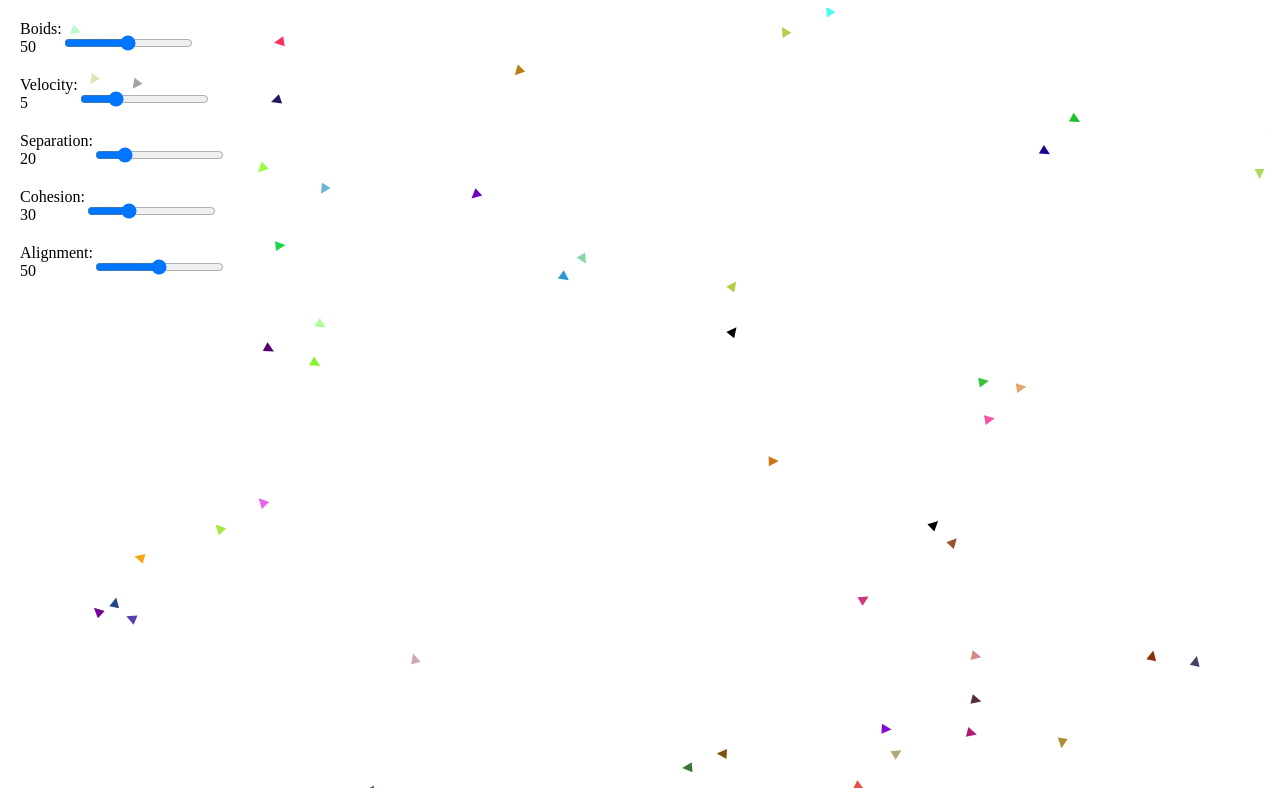
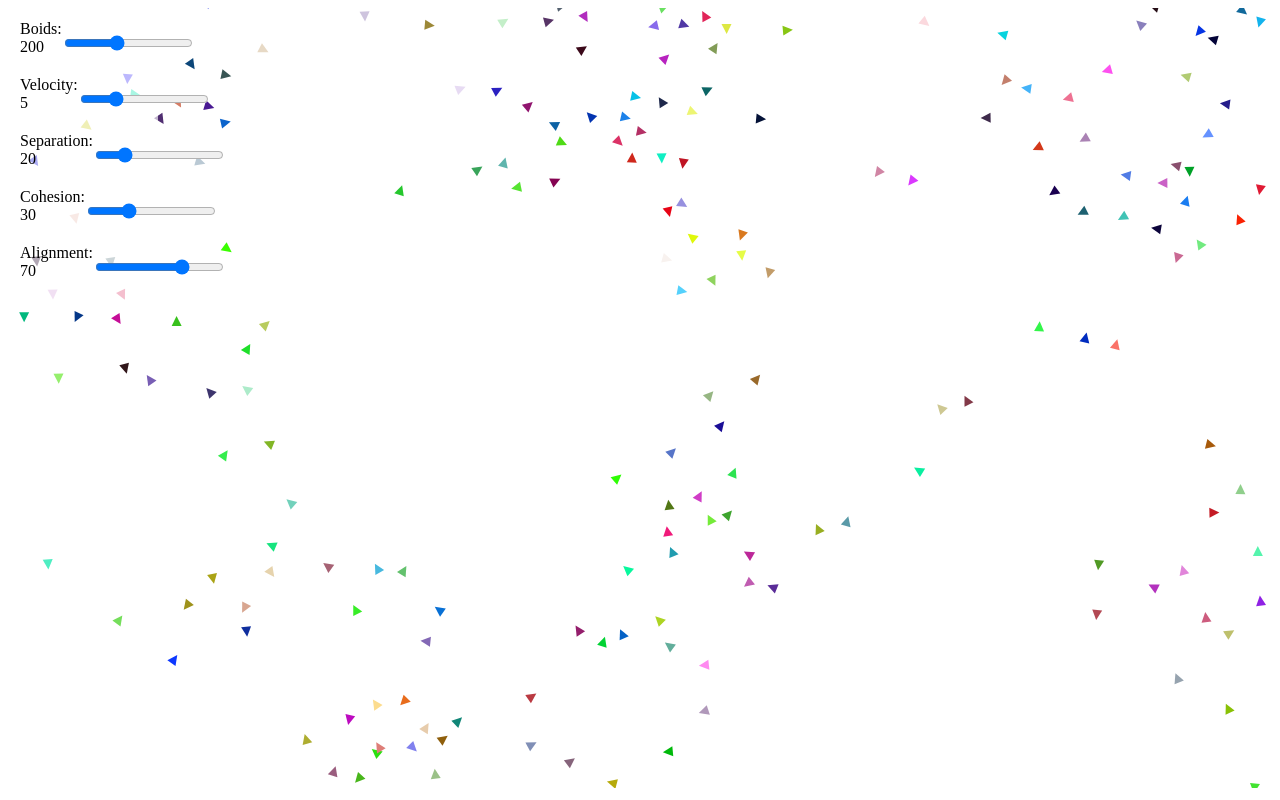
Before and after one commit to uvmain/jsboids, a Nuxt app: page / in a window 1280 px wide. Built offline with nearby package versions, Linux system fonts and the light colour scheme.

Commit message:
better types, add getRandomColor()

```diff
--- a/components/Boids.vue
+++ b/components/Boids.vue
@@ -1,22 +1,21 @@
 <script setup lang="ts">
 
-const numberOfBoids = ref(50)
+const numberOfBoids = ref(200)
 const globalVelocity = ref(5.0)
 const globalSeparation = ref(20.0)
 const globalCohesion = ref(30.0)
-const globalAlignment = ref(50.0)
+const globalAlignment = ref(70.0)
+
+type Boid = { x: number, y: number, dx: number, dy: number, c: string }
 
 let canvas: HTMLCanvasElement
-let ctx: any = null
-let boids: any[] = []
-
-type Boid = { x: number, y: number, dx: number, dy: number, c: string }
+let ctx: CanvasRenderingContext2D
+let boids: Boid[] = []
 
 onMounted(() => {
   // Initialize canvas and context
   canvas = document.getElementById('boidsCanvas') as HTMLCanvasElement;
-  console.log(`canvas: ${canvas}`)
-  ctx = canvas.getContext('2d');
+  ctx = canvas.getContext('2d') as CanvasRenderingContext2D;
 
   // Set canvas size to match the document's client width
   canvas.width = document.documentElement.clientWidth - 20;
@@ -39,12 +38,21 @@ onMounted(() => {
   window.removeEventListener('resize', handleResize);
 })
 
+function getRandomColor() {
+  var letters = '0123456789ABCDEF';
+  var color = '#';
+  for (var i = 0; i < 6; i++) {
+    color += letters[Math.floor(Math.random() * 16)];
+  }
+  return color;
+}
+
 function addBoid() {
   const x = Math.random() * canvas.width;
   const y = Math.random() * canvas.height;
   const dx = Math.random() * 2 - 1;
   const dy = Math.random() * 2 - 1;
-  const c = `#${Math.floor(Math.random() * 16777215).toString(16)}`;
+  const c = getRandomColor()
   boids.push({ x, y, dx, dy, c });
 }
 
@@ -216,7 +224,7 @@ function animate() {
         <input
           type="range"
           min="0"
-          max="100"
+          max="500"
           v-model="numberOfBoids"
           step="1"
           @input="updateNumberOfBoids"
```
